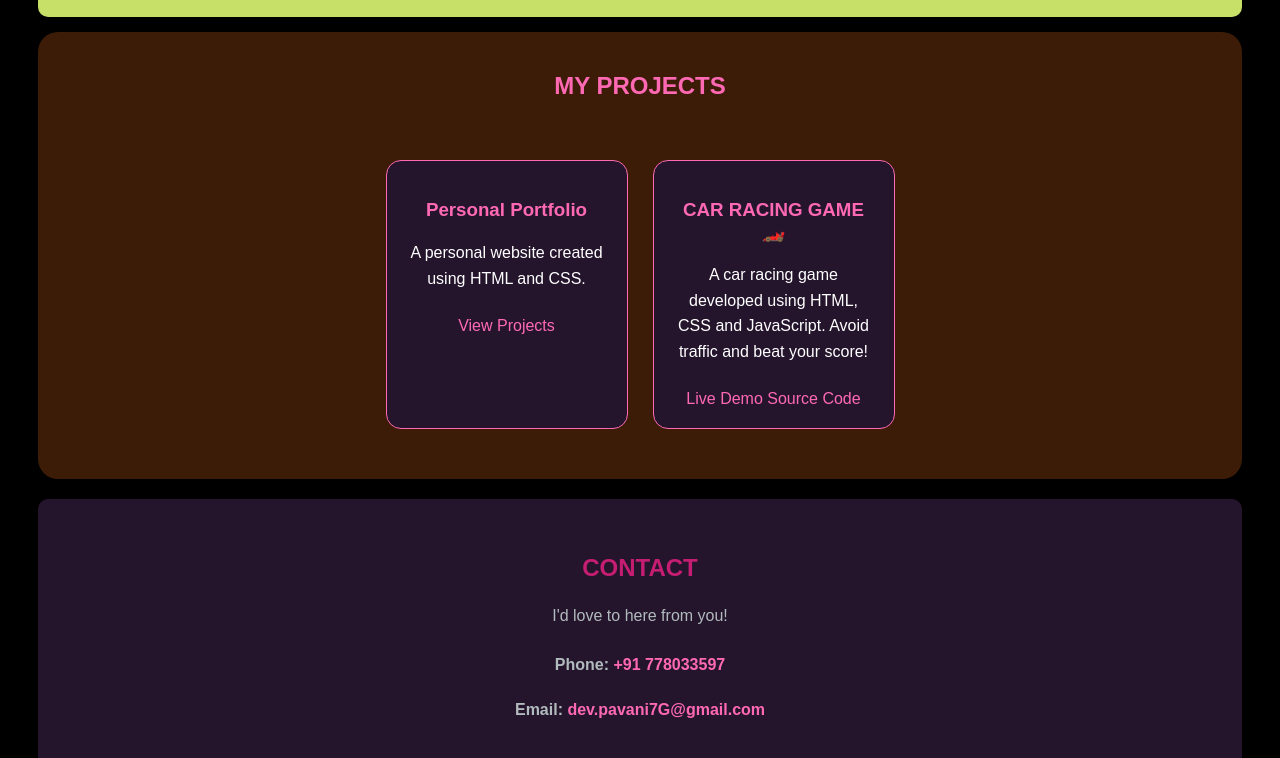
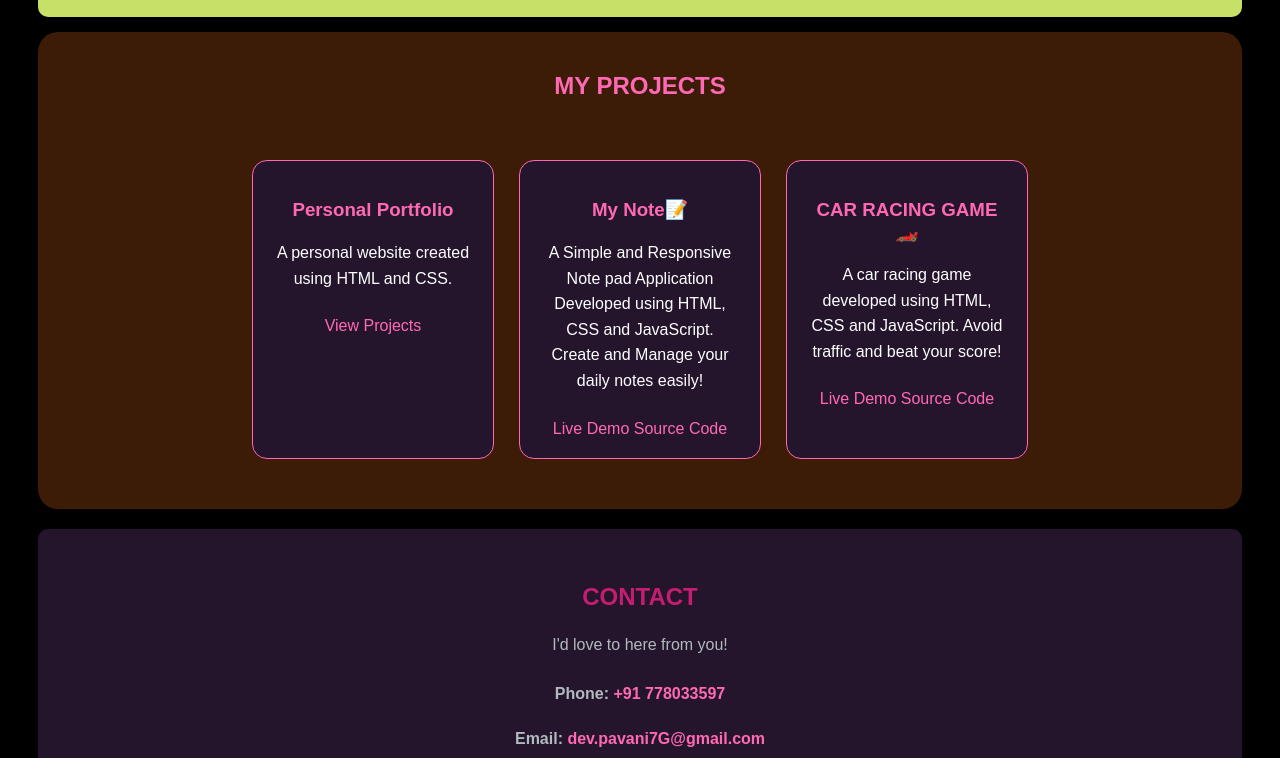
Before and after one commit to devpavani7g-ux/my-Portfolio-repo-1, a plain HTML site: page index.html in a window 1280 px wide. Shown: the part 971-1729 px from the top of the page. Drawn offline with Linux system fonts and the light colour scheme.

Commit message:
Update index.html

```diff
--- a/index.html
+++ b/index.html
@@ -16,7 +16,6 @@
         <nav>
             <a href="#about-me">About Me</a>
             <a href="#education">Education</a>
-            <a href="#experience">Work Experience</a>
             <a href="#skills">My Skills</a>
             <a href="#projects">My Projects</a>
             <a href="#contact">Contact</a>
@@ -91,6 +90,23 @@
                     <p>A personal website created using HTML and CSS.</p>
                     <a href="#projects">View Projects</a>
                 </div>
+               <div class="project-card">
+                 <h3>My Note📝</h3>
+                <p>
+                     A Simple and Responsive Note pad Application
+                 Developed using HTML, CSS and JavaScript.
+                      Create and Manage your daily notes easily!
+                </p>
+                <a href="https://devpavani78-ux.github.io/note-pad/"
+                    target="_blank">
+                   Live Demo
+                 </a>
+                <a href="https://github.com/devpavani7g-ux/note-pad"
+                  target="-blank">
+                 Source Code
+                </a>
+               </div>
+
 
                 <div class="project-card">
                   <h3>CAR RACING GAME 🏎️</h3>
```
